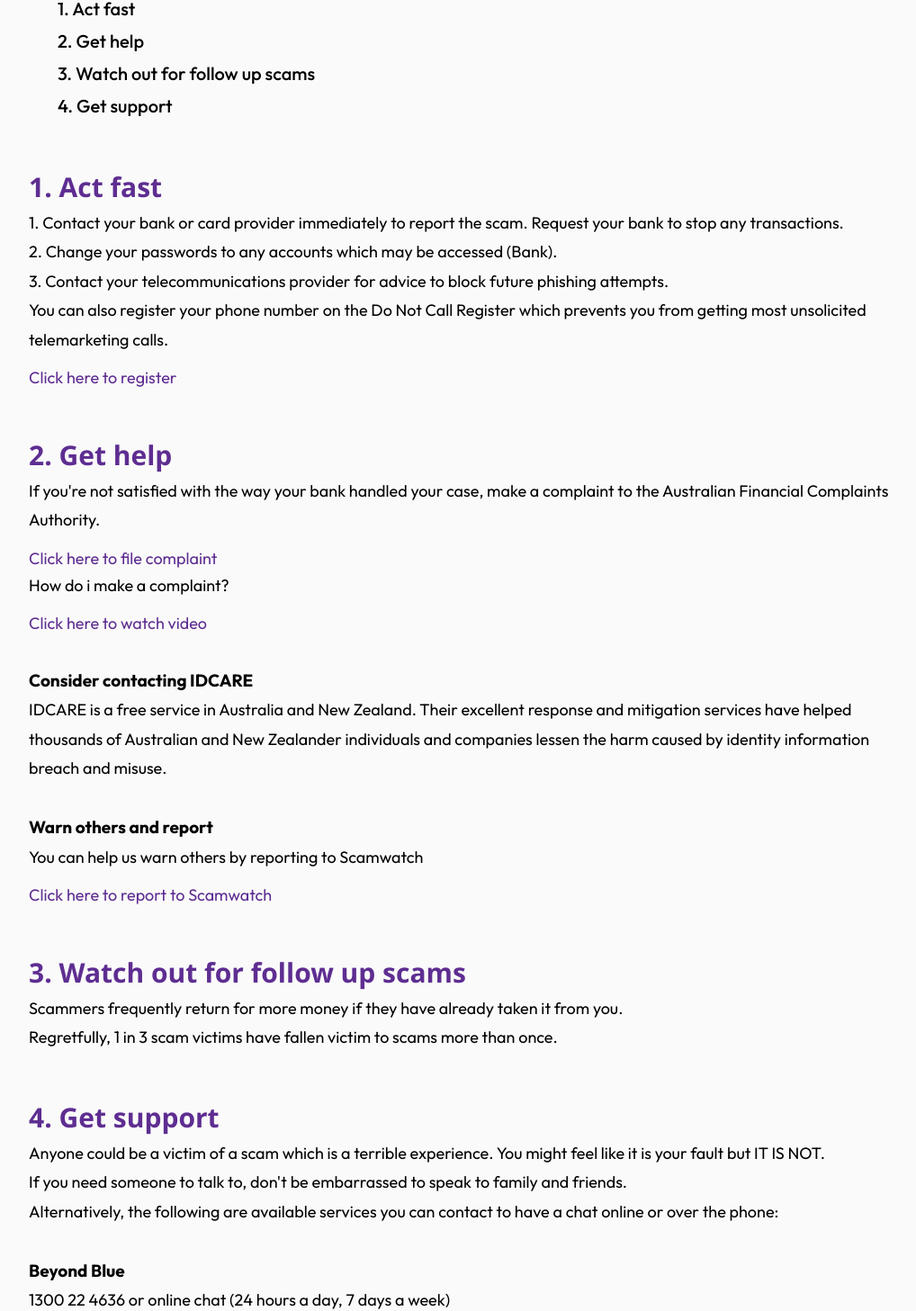
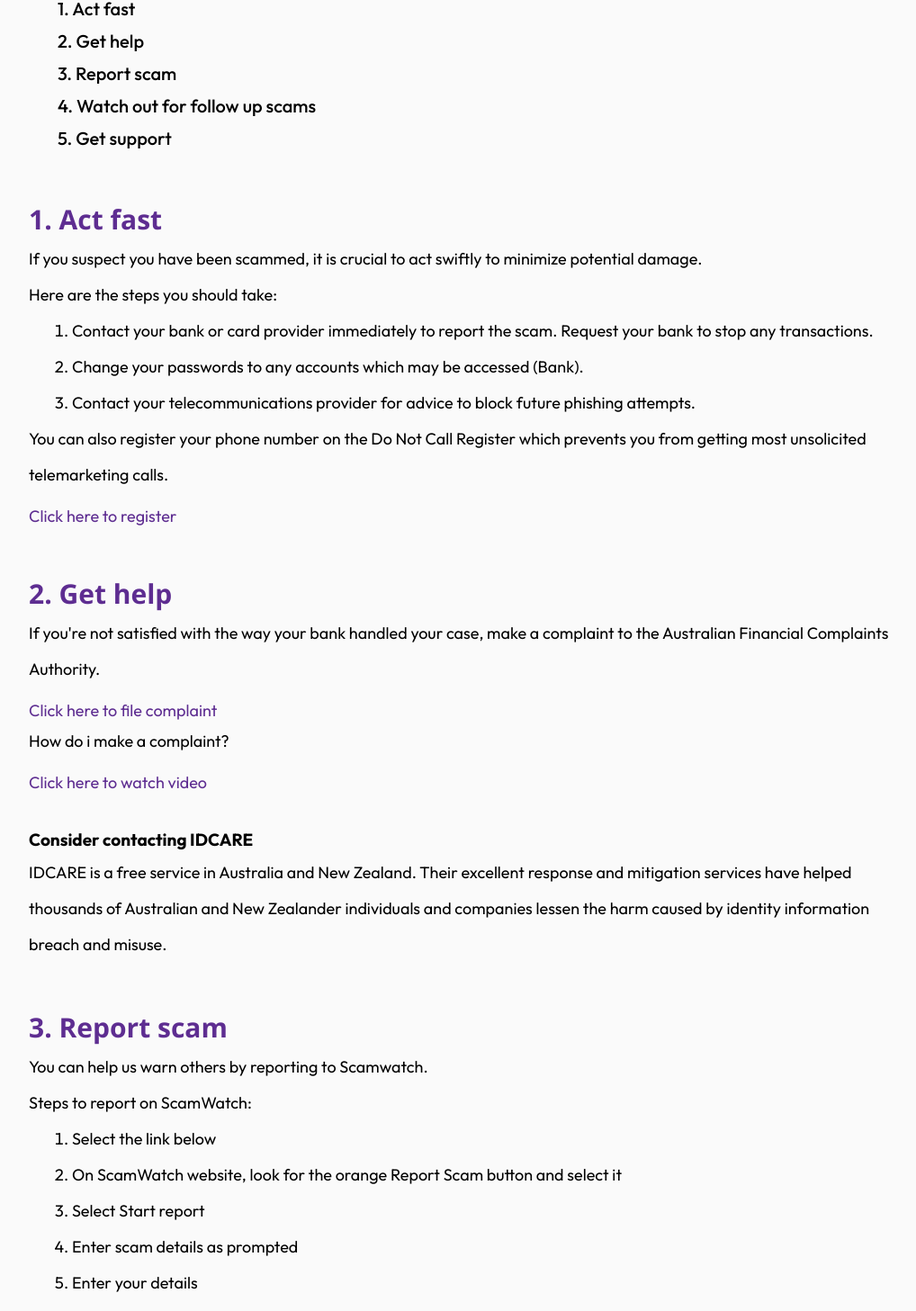
Before and after one commit to mishrab05/scamguard, a React (Create React App) app: page /helpsupport in a window 1280 px wide. Shown: the part 312-1769 px from the top of the page at 90% size, without its empty margins (112-1130 px from the left). Built offline with nearby package versions, Linux system fonts and the light colour scheme.

Commit message:
added report scam section

```diff
--- a/src/App.css
+++ b/src/App.css
@@ -344,7 +344,7 @@
 /*text content*/
 .text-small {
 	font-size: 18px;
-  line-height: 1.8;
+  line-height: 2.5rem;
 }
 
 .text-link {
@@ -376,4 +376,8 @@
   color: grey;
   text-decoration: underline;
 }
+
+.indented-list {
+  margin-left: 3rem;
+}
 /*end of help and support*/
--- a/src/routes/HelpSupport.js
+++ b/src/routes/HelpSupport.js
@@ -21,8 +21,9 @@
 					</h1>
 					<a href="#actfast" class="text-bullet">1. Act fast</a>
 					<a href="#gethelp" class="text-bullet">2. Get help</a>
-					<a href="#followup" class="text-bullet">3. Watch out for follow up scams</a>
-					<a href="#support" class="text-bullet">4. Get support</a>
+					<a href="#reportscam" class="text-bullet">3. Report scam</a>
+					<a href="#followup" class="text-bullet">4. Watch out for follow up scams</a>
+					<a href="#support" class="text-bullet">5. Get support</a>
 				</div>
 			</div>
 		</section>
@@ -34,14 +35,14 @@
 					<h1 class="text-big" id="actfast">
 						1. Act fast
 					</h1>
+					<p class="text-small">If you suspect you have been scammed, it is crucial to act swiftly to minimize potential damage.</p>
+					<p class="text-small">Here are the steps you should take:</p>
 					<p class="text-small">
-						1. Contact your bank or card provider immediately to report the scam. Request your bank to stop any transactions.
-					</p>
-					<p class="text-small">
-						2. Change your passwords to any accounts which may be accessed (Bank).
-					</p>
-					<p class="text-small">
-						3. Contact your telecommunications provider for advice to block future phishing attempts.
+						<ol class='indented-list'>
+							<li>Contact your bank or card provider immediately to report the scam. Request your bank to stop any transactions.</li>
+							<li>Change your passwords to any accounts which may be accessed (Bank).</li>
+							<li>Contact your telecommunications provider for advice to block future phishing attempts.</li>
+						</ol>
 					</p>
 					<p class="text-small">
 						You can also register your phone number on the Do Not Call Register which prevents you from getting most unsolicited telemarketing calls.
@@ -65,8 +66,28 @@
 					<Link to='https://www.youtube.com/watch?v=EK8PlurJZog&ab_channel=AustralianFinancialComplaintsAuthority' target="_blank"><a class='text-link'>Click here to watch video</a></Link>
 					<p class="text-bold">Consider contacting IDCARE</p>
 					<p class="text-small">IDCARE is a free service in Australia and New Zealand. Their excellent response and mitigation services have helped thousands of Australian and New Zealander individuals and companies lessen the harm caused by identity information breach and misuse.</p>
-					<p class="text-bold">Warn others and report</p>
-					<p class="text-small">You can help us warn others by reporting to Scamwatch</p>
+				</div>
+			</div>
+		</section>
+
+		<section class="section">
+			<div class="box-main">
+				<div class="secondHalf">
+					<h1 class="text-big" id="reportscam">
+						3. Report scam
+					</h1>
+					<p class="text-small">You can help us warn others by reporting to Scamwatch.</p>
+					<p class="text-small">Steps to report on ScamWatch:</p>
+					<p class="text-small">
+						<ol class='indented-list'>
+							<li>Select the link below</li>
+							<li>On ScamWatch website, look for the orange Report Scam button and select it</li>
+							<li>Select Start report</li>
+							<li>Enter scam details as prompted</li>
+							<li>Enter your details</li>
+							<li>Preview and Submit your report</li>
+						</ol>
+					</p>
 					<Link to='https://www.scamwatch.gov.au/report-a-scam' target="_blank"><a class='text-link'>Click here to report to Scamwatch</a></Link>
 				</div>
 			</div>
@@ -76,7 +97,7 @@
 			<div class="box-main">
 				<div class="secondHalf">
 					<h1 class="text-big" id="followup">
-						3. Watch out for follow up scams
+						4. Watch out for follow up scams
 					</h1>
 					<p class="text-small">Scammers frequently return for more money if they have already taken it from you.</p>
 					<p class="text-small">Regretfully, 1 in 3 scam victims have fallen victim to scams more than once.</p>
@@ -88,7 +109,7 @@
 			<div class="box-main">
 				<div class="secondHalf">
 					<h1 class="text-big" id="support">
-						4. Get support
+						5. Get support
 					</h1>
 					<p class="text-small">
 						Anyone could be a victim of a scam which is a terrible experience. You might feel like it is your fault but IT IS NOT.
```
